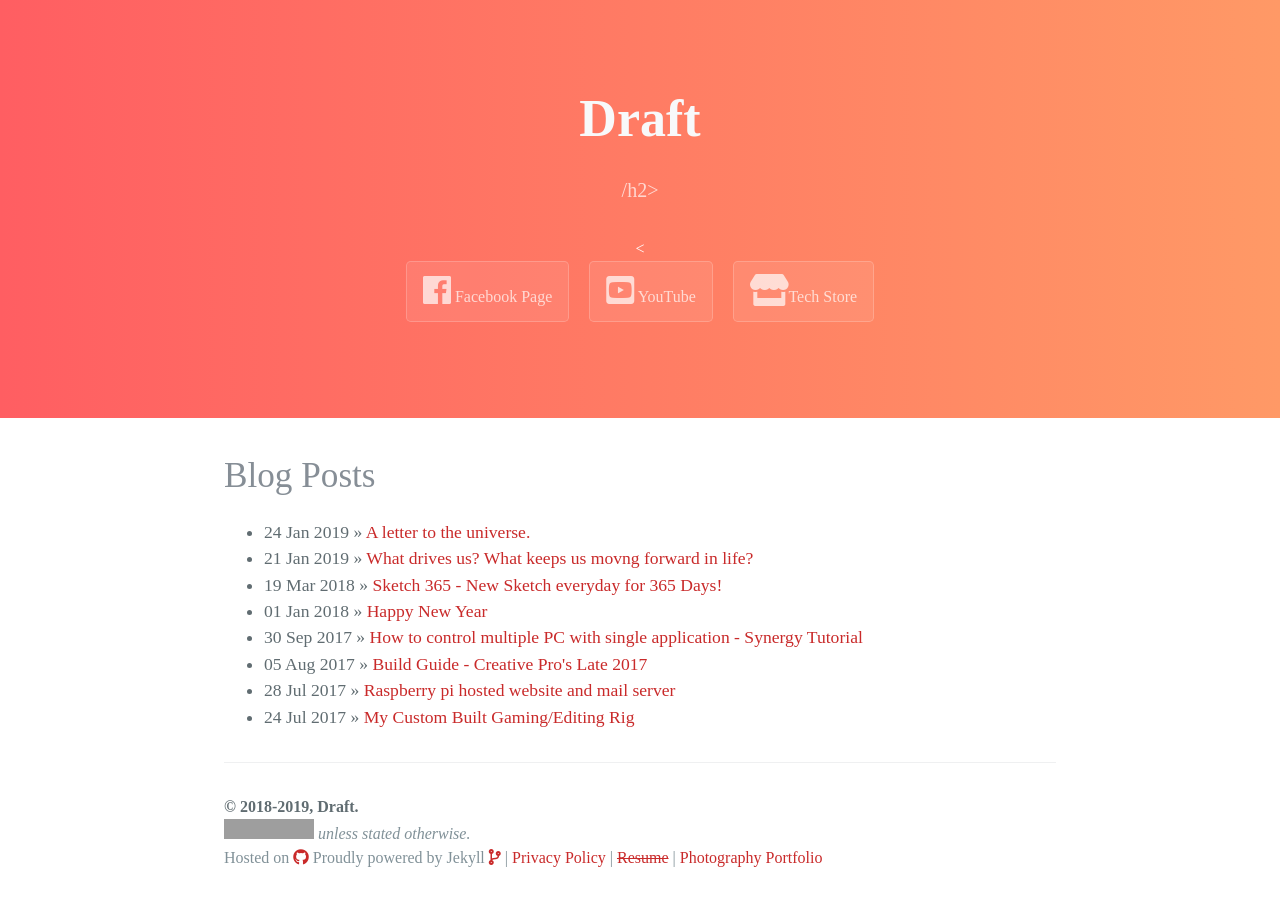
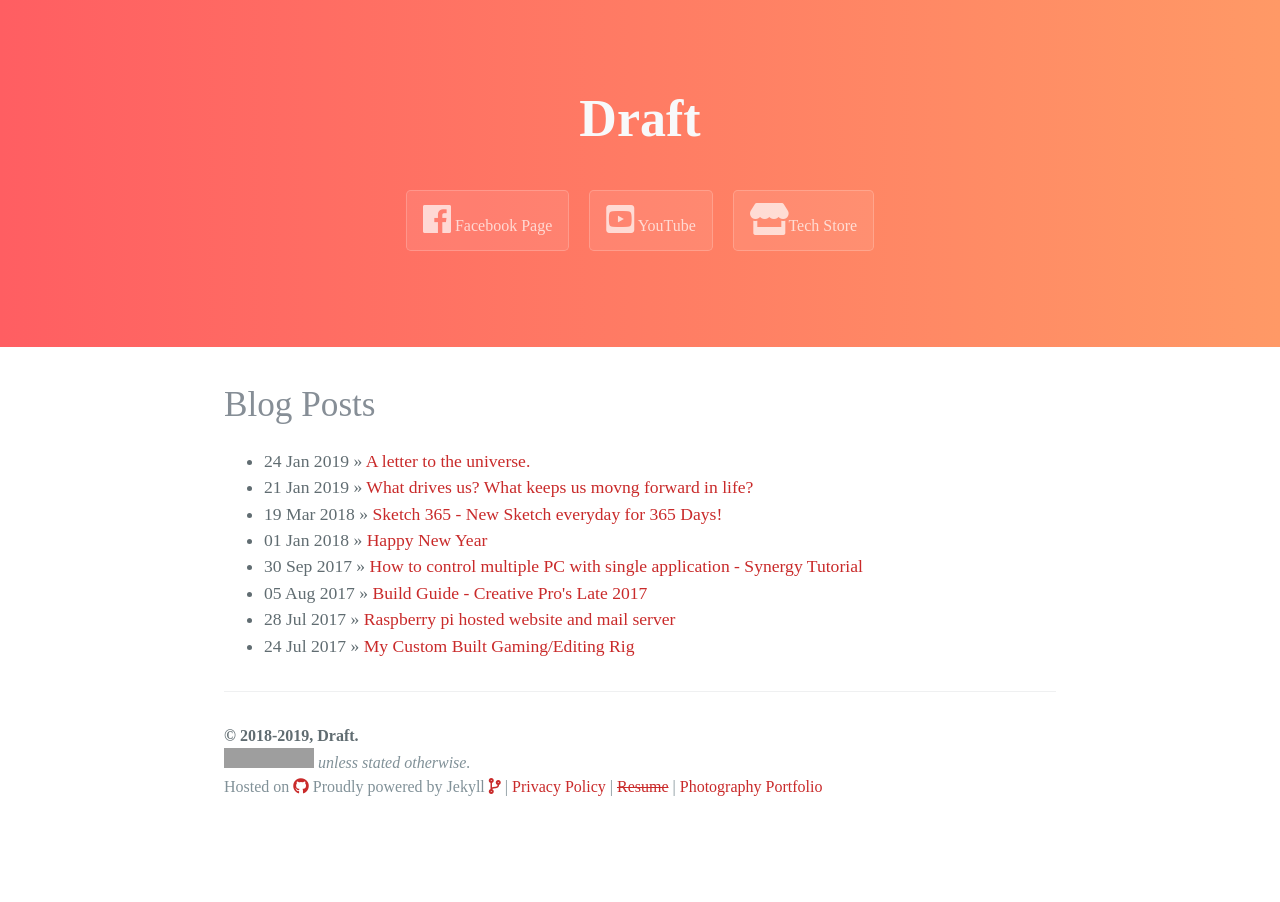
Before and after one commit to Navneet-Suresh/Navneet-Suresh.github.io, a Jekyll site: the page built from index.html, in a window 1280 px wide. Built offline with Jekyll 4.4.1, drawn with Linux system fonts in a browser that asks for light colours; nearby versions of some CDN libraries; the list of posts is cut into pages by our own code; comment, search, counter and statistics services are not loaded; grey boxes are pictures that could not be loaded.

Commit message:
Fix typo

```diff
--- a/_includes/page-header.html
+++ b/_includes/page-header.html
@@ -1,6 +1,6 @@
 <section class="page-header animated fadeInDown">
   <a href = "/"><h1 class="project-name animated bounceInDown ">{{ site.title }}</h1></a>
-  <div class="container"><h2 class="project-tagline animated pulse"><span class="txt-type" data-wait="2000" data-words='["My thoughts,", "Views,", "and Ideas"]'></span>/h2></div><
+  <div class="container"><h2 class="project-tagline animated pulse"><span class="txt-type" data-wait="2000" data-words='["My thoughts,", "Views,", "and Ideas"]'></span></h2></div>
   <div class='animated fadeInUp'>
     <a href="https://www.facebook.com/clickme.dng/" target="_blank" class="growOnHover btn"><i class="fab fa-facebook fa-2x"> </i> Facebook Page</a>
     <a href="https://www.youtube.com/channel/UCrG4ZzOVN2vq4RksdiinZiw" target="_blank" class="growOnHover btn"><i class="fab fa-youtube-square fa-2x"> </i> YouTube</a>
```
